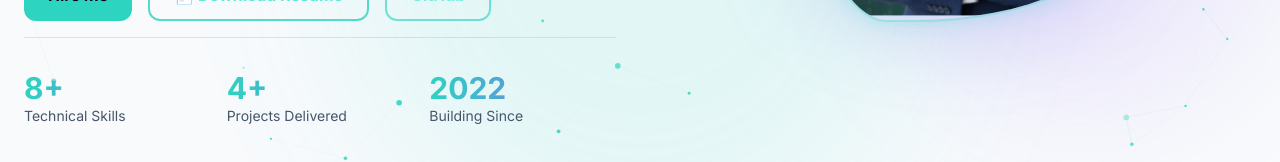
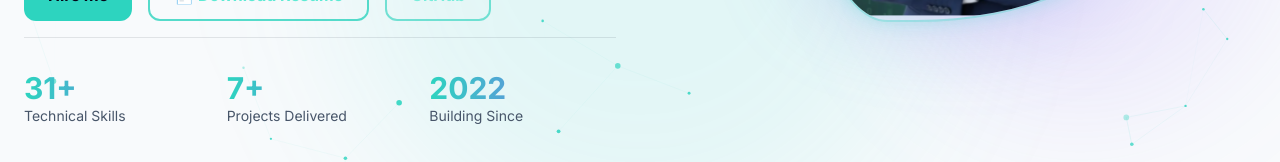
Before and after one commit to dev-zilton/portfolio, a React (Vite) app: page / in a window 1280 px wide. Shown: the part 611-773 px from the top of the page. Built offline with nearby package versions, Linux system fonts and the light colour scheme.

Commit message:
fix: calcula métricas do Hero a partir dos dados reais

```diff
--- a/src/components/Hero.tsx
+++ b/src/components/Hero.tsx
@@ -1,6 +1,6 @@
 import profileImage from "../assets/profile.webp";
 import { ParticleBackground } from "./ParticleBackground";
-import { staticPortfolio } from "../data/portfolio";
+import { staticPortfolio, totalSkillsCount, totalProjectsCount } from "../data/portfolio";
 import { useLanguage } from "../i18n/LanguageContext";
 import { PrimaryButton } from "./ui/PrimaryButton";
 
@@ -70,20 +70,31 @@ export function Hero({ onContact }: HeroProps) {
             </div>
 
             {/* METRICS */}
+            {/* Os dois primeiros valores (skills e projetos) são calculados a
+                partir dos dados reais em portfolio.ts, para nunca ficarem
+                desatualizados; só o texto (label) vem da tradução. */}
             <div className="mt-12 grid grid-cols-3 gap-4 border-t border-glass/10 pt-8">
-              {t.hero.metrics.map((metric) => (
+              {t.hero.metrics.map((metric, index) => {
+                const value =
+                  index === 0
+                    ? `${totalSkillsCount}+`
+                    : index === 1
+                      ? `${totalProjectsCount}+`
+                      : metric.value;
+                return (
                 <div
                   key={metric.label}
                   className="text-center transition-transform hover:scale-[1.03] md:text-left"
                 >
                   <p className="text-2xl font-bold text-gradient-primary md:text-3xl">
-                    {metric.value}
+                    {value}
                   </p>
                   <p className="text-xs text-copy-muted md:text-sm">
                     {metric.label}
                   </p>
                 </div>
-              ))}
+                );
+              })}
             </div>
           </div>
 
--- a/src/data/portfolio.ts
+++ b/src/data/portfolio.ts
@@ -119,3 +119,11 @@ export const staticPortfolio = {
 
 export type SkillCategory = (typeof staticPortfolio.skillCategories)[number];
 export type Skill = SkillCategory["items"][number];
+
+// Totais calculados a partir dos dados reais acima — nunca ficam desatualizados
+// quando adicionas ou removes skills/projetos.
+export const totalSkillsCount = staticPortfolio.skillCategories.reduce(
+  (sum, category) => sum + category.items.length,
+  0,
+);
+export const totalProjectsCount = staticPortfolio.projects.length;
```
